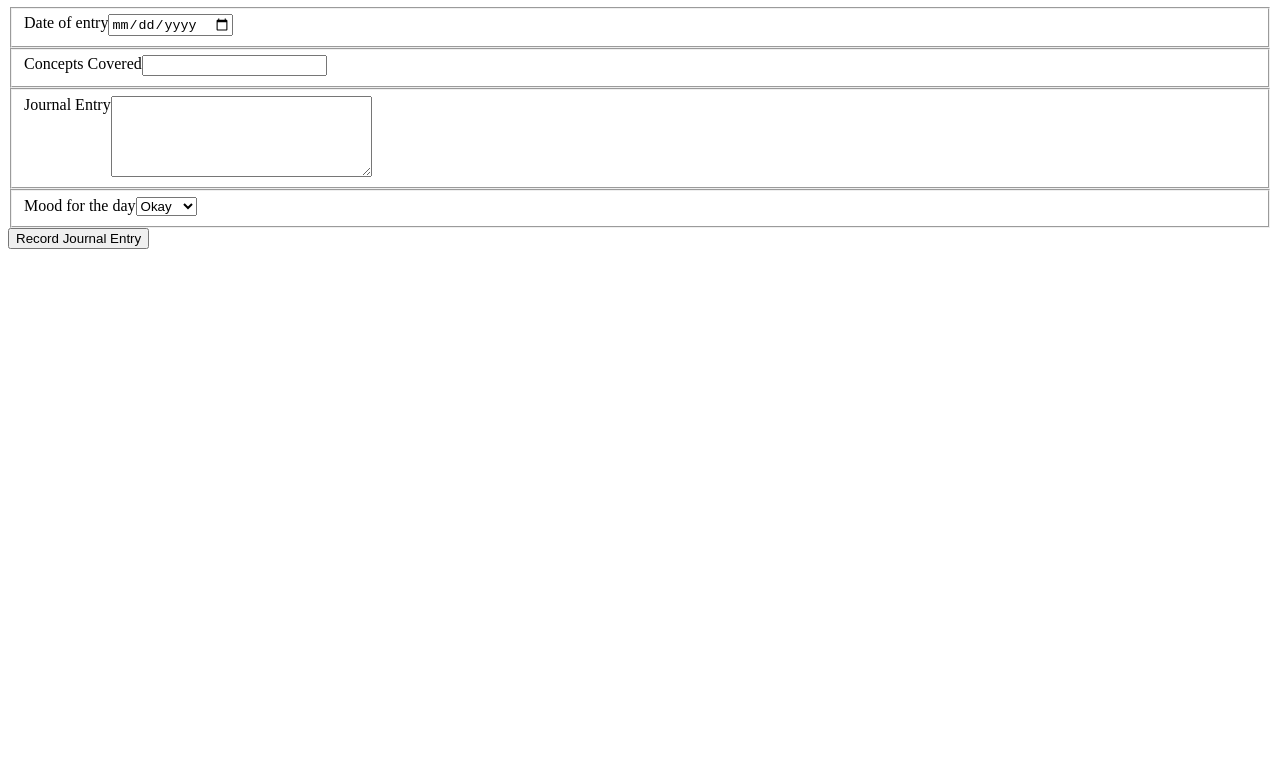
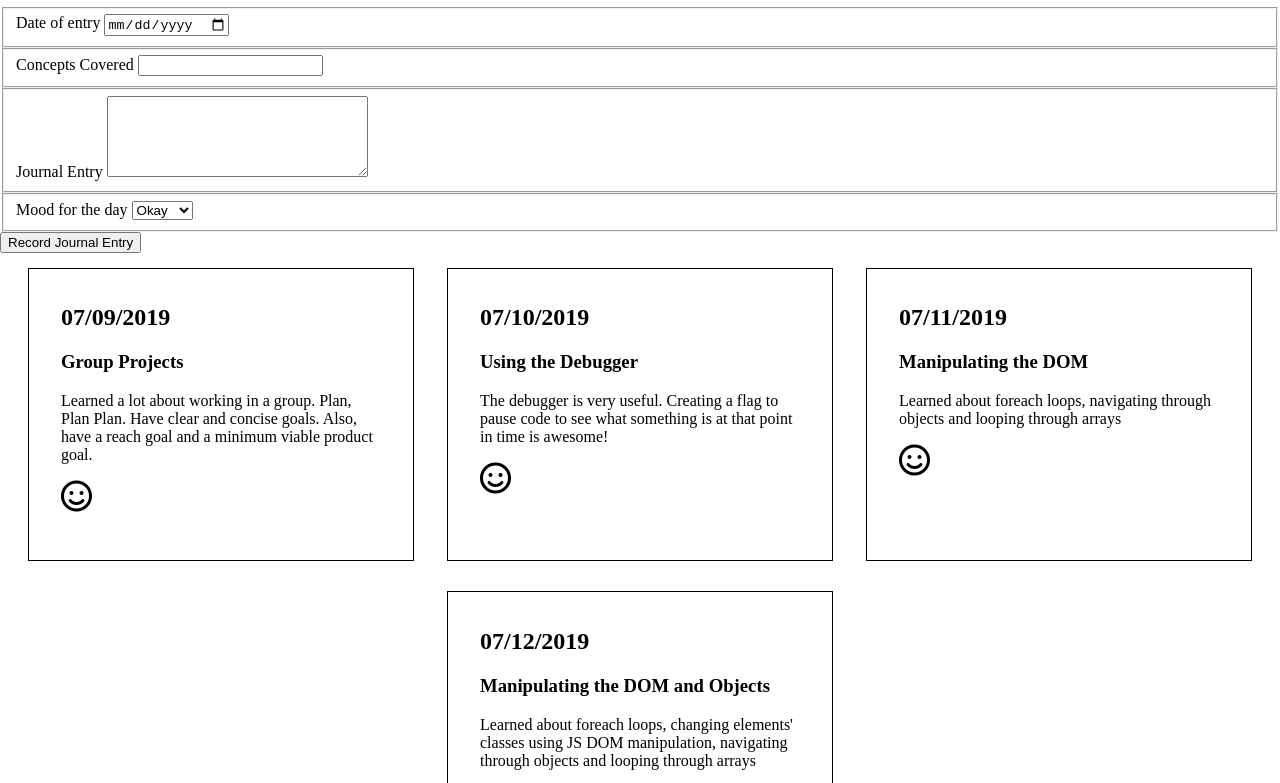
Before and after one commit to wfw40869/Daily-Journal, a plain HTML site: page src/index.html in a window 1280 px wide. Shown: the part 73-856 px from the top of the page. Before the commit the page ends 800 px from the top, so only its background shows below. Drawn offline with Linux system fonts and the light colour scheme.

Commit message:
added display journal entries functionality to journal.js. Also, added styling for journal entries

```diff
--- a/src/index.html
+++ b/src/index.html
@@ -7,12 +7,13 @@
     <meta http-equiv="X-UA-Compatible" content="ie=edge">
     <title>My Daily NSS Journal</title>
     <link rel="stylesheet" href="styles/journal.css">
+    <link rel="stylesheet" href="https://cdnjs.cloudflare.com/ajax/libs/font-awesome/5.9.0/css/all.min.css">
 </head>
 
 <body>
     <h1>Daily Journal</h1>
     <!-- JOURNAL ENTRY FORM -->
-    <form action="#">
+    <form action="#" class="journalEntry__form">
         <!-- DATE INPUT -->
         <fieldset class="journalEntry__fieldset">
             <label for="journalDate">Date of entry</label>
@@ -40,6 +41,12 @@
         <input type="submit" value="Record Journal Entry">
     </form>
 
+    <article id="entryLog">
+
+    </article>
+
+
+
     <script src="scripts/journal.js"></script>
 </body>
 
--- a/src/scripts/journal.js
+++ b/src/scripts/journal.js
@@ -28,3 +28,50 @@ const journalEntries = [
         mood: "happy"
     }
 ]
+
+const determineMood = (journalEntry) => {
+    // if journal entry matches a mood, return the corresponding ionicon
+    if (journalEntry.mood === "happy") {
+        return `
+        <i class="far fa-smile"></i>
+        `
+    } else if (journalEntry.mood === "okay") {
+        return `
+        <i class="far fa-meh"></i>
+        `
+    } else {
+        return `
+        <i class="far fa-frown-open"></i>
+        `
+    }
+
+}
+
+const makeJournalEntryComponent = (journalEntry) => {
+    // Create your own HTML structure for a journal entry
+    return `
+        <section class="journalEntry">
+            <h2>${journalEntry.date}</h2>
+            <h3>${journalEntry.conceptsCovered}</h3>
+            <p>${journalEntry.entryMessage}</p>
+            <div class="mood">${determineMood(journalEntry)}</div>
+        </section>
+    `
+}
+
+/*
+    Purpose: To render all journal entries to the DOM
+
+    Arguments: entries (array of objects)
+*/
+const entryLogContainer = document.querySelector("#entryLog")
+const renderJournalEntries = (entries) => {
+    entries.forEach(entry => {
+        const htmlToDisplay = makeJournalEntryComponent(entry)
+        entryLogContainer.innerHTML += htmlToDisplay
+    })
+
+}
+
+// Invoke the render function
+renderJournalEntries(journalEntries)
--- a/src/styles/journal.css
+++ b/src/styles/journal.css
@@ -1,3 +1,55 @@
-.journalEntry__fieldset {
+html,
+body {
+    margin: 0;
+    padding: 0;
+    box-sizing: border-box;
+}
+
+
+#entryLog {
     display: flex;
+    flex-wrap: wrap;
+    justify-content: space-evenly;
 }
+
+.journalEntry {
+    flex-basis: 25%;
+    margin: 15px 5px;
+    border: 1px solid black;
+    padding: 1em 2em 3em 2em;
+    width: 200px;
+}
+
+.journalEntry:hover,
+.journalEntry:active {
+    border: 1px solid goldenrod;
+    animation: jiggle 0.2s;
+    box-shadow: 5px 15px 20px rgba(72, 62, 23, 0.4);
+    background-color: lightgoldenrodyellow;
+    z-index: 11;
+}
+
+/* Styles the icons */
+.far {
+    font-size: 2em;
+}
+
+
+@keyframes jiggle {
+    0% {
+        transform: rotate(0deg) scale(1);
+        opacity: 1;
+    }
+    33% {
+        transform: rotate(1deg) scale(1);
+        opacity: 0.75;
+    }
+    66% {
+        transform: rotate(-1deg) scale(1);
+        opacity: 0.5;
+    }
+    100% {
+        transform: rotate(0deg) scale(1);
+        opacity: 1;
+    }
+}
```
